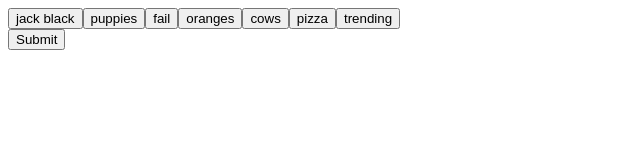
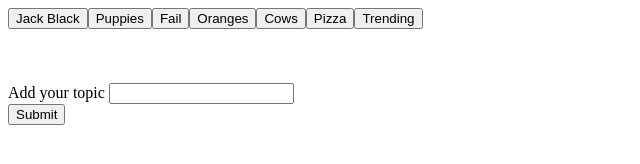
Before and after one commit to mjtedder/GiphyAPI, a plain HTML site: page index.html in a window 1280 px wide. Shown: the whole page, without its empty margins (0-640 px from the left). Drawn offline with nearby package versions, Linux system fonts and the light colour scheme.

Commit message:
finished logic, form is now functionioning properly

```diff
--- a/assets/javascript/app.js
+++ b/assets/javascript/app.js
@@ -1,14 +1,16 @@
+//todo: add comments to JS
+
 //Let's pseudocode what we want to do first
 
 
 //STEP ONE: Let's make an array of strings for our topic (reactions)
-//Save it to a variable called "topics"
+//Save it to a variable called "topicGifs"
 lastClick = [];
-
+//Put the inital array of buttons and the function to append buttons in an object
 var topicGifs = {
-
-    topicSearches: ["jack black", "puppies", "fail", "oranges", "cows", "pizza", "trending", "gtav"], //$(this).attr("data-person");
-
+  //Initial array of buttons
+  topicSearches: ["Jack Black", "Puppies", "Fail", "Oranges", "Cows", "Pizza", "Trending", "GTAV"], //$(this).attr("data-person");
+  //Loop through each item in array and append a button to HTML
   buttonLoop: function() {
     for (var b = 0; b < topicGifs.topicSearches.length - 1; b++) {
       var buttonM = $("<button class='dynGen'>").text(topicGifs.topicSearches[b]).attr("data-index", topicGifs.topicSearches[b]);
@@ -17,22 +19,17 @@ var topicGifs = {
   },
   //STEP TWO:  Let's link to the GIPHY API using our API Key 8tmAcoLVzH4CA0kQdDen7FlFpI7n9Eu6
   divLoop: function(click) {
-
+    //Linking GIPHY API
     var queryURL = "https://api.giphy.com/v1/gifs/search?q=" + lastClick + "&api_key=8tmAcoLVzH4CA0kQdDen7FlFpI7n9Eu6&limit=10";
-
-
-        //STEP TWO POINT FIVE: Let's render buttons for our initial array of topics
-
-
     //STEP THREE: Let's make an AJAX call using jQuery to grab 10 static images for each button
     $.ajax({
       url: queryURL,
       method: "GET"
     }).done(function(response) {
 
-              //STEP FOUR: Let's console.log topics to ensure everything is linked properly
+      //STEP FOUR: Let's console.log the AJAX call response to ensure everything is linked properly
       console.log(response.data);
-
+      //Looping through AJAX call responses and setting variables for everything we want to display from GIPHY API
       for (var i = 0; i < response.data.length; i++) {
         var respData = response.data[i];
         var image = respData.images.fixed_height_still.url;
@@ -40,18 +37,19 @@ var topicGifs = {
         var rating = respData.rating;
         var dynDiv = $("<div class='dyn-div'>");
         //dynDiv.attr("data-index", i);
-
+        //This variable is set to display the still GIF first
         var topicImg = $("<img class='still-image'>");
-
+        //Setting attributes to the image that will be displayed.
         topicImg.attr("src", image);
         topicImg.attr("alt", "Topic still frame of gif");
         topicImg.attr("data-gif", gif);
         topicImg.attr("class", "topicImg");
         topicImg.attr("data-index", i);
         topicImg.attr("data-img", image);
-
+        //Appending gifs to HTML
+        dynDiv.append(topicImg);
+        //Appending rating below gifs
         dynDiv.append("<p> Rating: " + rating + "</p>");
-                dynDiv.append(topicImg);
 
         $("#gifs-appear-here").prepend($(dynDiv));
       };
@@ -59,8 +57,8 @@ var topicGifs = {
     });
 
   },
-
-          userClick: function () {
+  //When the user clicks add topic, a button is created in the array
+  userClick: function() {
     var userInput = $("input[type='text']").val().trim();
     topicGifs.topicSearches.push(userInput);
     var buttonU = $("<button class='dynGen'>").text(userInput).attr("data-index", userInput);
@@ -68,14 +66,17 @@ var topicGifs = {
     console.log(topicGifs.topicSearches);
   }
 };
-
+//Executing function to update buttons
 topicGifs.buttonLoop();
-
-        $("#topic-add-submit").on("click", function(event) {
+//Adding new button from form input when "submit" button is clicked
+$("#add-gif").on("click", function(event) {
   event.preventDefault();
   topicGifs.userClick();
+  //Emptying text in form
+  $("#gif-input").val("");
 });
 
+//Displays 10 gifs when a button in the array is clicked
 $(document).on("click", "button.dynGen", function(event) {
   var currentIndex = $(this).attr("data-index");
   lastClick.push(currentIndex);
@@ -86,6 +87,7 @@ var topicGifs = {
   lastClick = [];
 });
 
+//Clicking GIF alternates between still and animated
 $(document).on("click", ".topicImg", function(event) {
   console.log("test");
   //topicGifs.animateGif();
@@ -96,22 +98,9 @@ var topicGifs = {
   console.log(tempUrl);
   if ($(this).attr("src") == tempUrl2) {
     $(this).attr("src", tempUrl);
-          }
-          else if ($(this).attr("src") == tempUrl) {
+  } else if ($(this).attr("src") == tempUrl) {
     $(this).attr("src", tempUrl2);
   };
 });
 
-              //STEP FIVE: Let's get functionality for when our buttons are pressed to display images
-              //Use a loop that appends a button for each string in the array
-
-
-              //STEP SIX: Let's add functionality to pause/play our gifs when clicked
-
-              //STEP SEVEN: Let's display the rating under the GIFs
-
-              //STEP EIGHT: Let's create a form where the user can type a button they want to add
-
-              //STEP NINE: Let's use jQuery to create a new button when the submit button is clicked
-
 //Don't forget to reference Activites in Module 6 from class and the GIPHY API DOCS!!!
--- a/index.html
+++ b/index.html
@@ -1,5 +1,9 @@
+<!--todo: add bootstrap 4 framework-->
+<!--todo: add media queries, responsiveness, update list of gifs with ten new-->
+<!--todo: see gitlab for bonus components to add later-->
 <!DOCTYPE html>
 <html lang="en-us">
+
 <head>
   <meta charset="utf-8">
   <meta name="viewport" content="width=device-width, initial-scale=1, shrink-to-fit=no">
@@ -7,14 +11,32 @@
   <link rel="stylesheet" type="text/css" href="assets/css/style.css">
   <title>GIPHY Sticker Search</title>
 </head>
+
 <body>
+  <!--Buttons appear here-->
   <div id="buttons-view"></div>
+  <br>
+  <br>
+  <br>
+  <!--Form to add gifs-->
+  <form id="gif-form">
+    <label for="gif-input">Add your topic</label>
+    <input type="text" id="gif-input">
+    <br>
+  <!--Button triggers new gif topics to be added-->
+    <input id="add-gif" type="submit" value="Submit">
+  </form>
+  <br>
+  <br>
+  <br>
+  <!--GIFs dumped here-->
   <div id="gifs-appear-here"></div>
-    <button id ="topic-add-submit">Submit</button>
 
 
 
-  </div>
+
+
+
   <!-- Linking jQuery-->
   <script src="https://cdnjs.cloudflare.com/ajax/libs/jquery/3.2.1/jquery.min.js"></script>
   <!--Linking JavaScript-->
```
Lines whose indentation alone changed are shown as unchanged.
